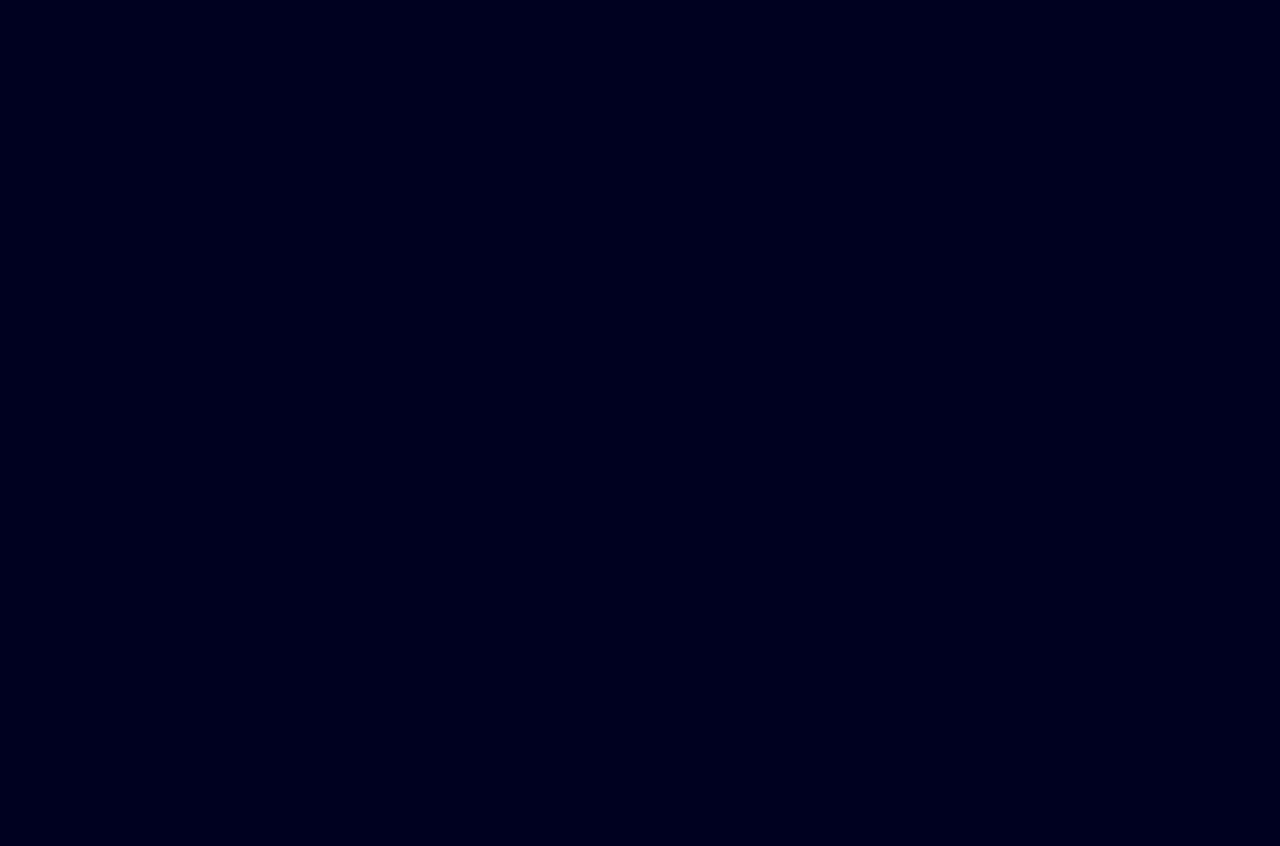
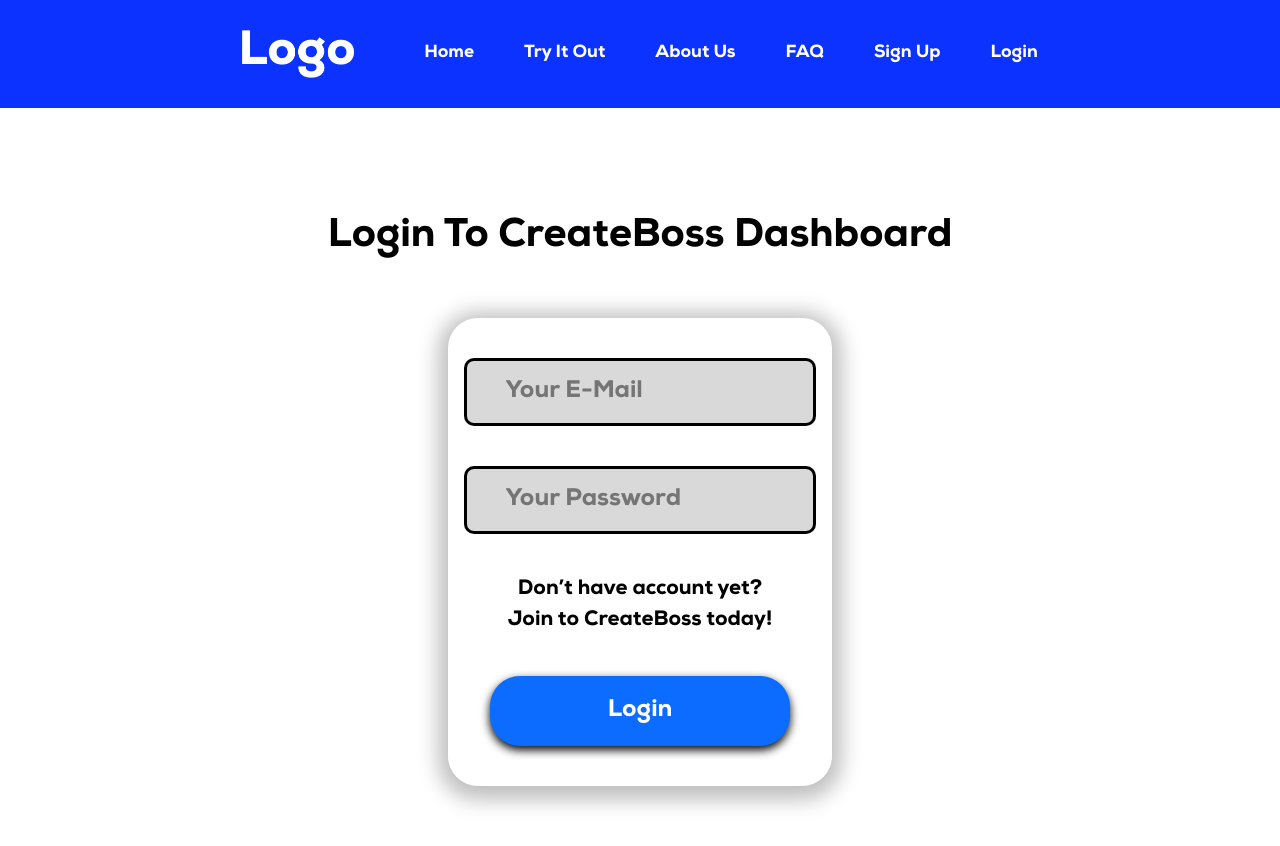
Before and after one commit to Intrgalactic/create-boss-test, a React (Vite) app: page /sign-in in a window 1280 px wide. Before the commit this address had no page. Shown: the top 846 px of the page. Before the commit the page ends 800 px from the top, so only its background shows below. Built offline with nearby package versions, Linux system fonts and the light colour scheme; no server answers.

Commit message:
firebase,sign up and sign up

```diff
--- /dev/null
+++ b/firebase.js
@@ -0,0 +1,19 @@
+
+import { initializeApp } from "firebase/app";
+import { getAnalytics } from "firebase/analytics";
+import {getAuth} from 'firebase/auth';
+
+const firebaseConfig = {
+  apiKey: "AIzaSyClXCppWPMESOkfMromjypzf6zMQ1WV_tM",
+  authDomain: "createboss-cfe24.firebaseapp.com",
+  projectId: "createboss-cfe24",
+  storageBucket: "createboss-cfe24.appspot.com",
+  messagingSenderId: "947878864126",
+  appId: "1:947878864126:web:a0711d5de0092db79771af",
+  measurementId: "G-KQQSXGQVXC"
+};
+
+const app = initializeApp(firebaseConfig);
+const analytics = getAnalytics(app);
+
+export const auth = getAuth(app);
--- a/index.html
+++ b/index.html
@@ -4,6 +4,7 @@
     <meta charset="UTF-8" />
     <link rel="icon" type="image/svg+xml" href="/vite.svg" />
     <meta name="viewport" content="width=device-width, initial-scale=1" />
+    <meta name="description" content="createBoss speech ai services"/>
     <title>CreateBoss</title>
   </head>
   <body>
--- a/package.json
+++ b/package.json
@@ -10,6 +10,7 @@
     "preview": "vite preview"
   },
   "dependencies": {
+    "firebase": "^10.1.0",
     "path": "^0.12.7",
     "react": "^18.2.0",
     "react-dom": "^18.2.0",
--- a/src/App.jsx
+++ b/src/App.jsx
@@ -3,13 +3,31 @@ import { Routes, Route } from 'react-router-dom'
 import Home from './pages/home'
 import AboutUs from './pages/about-us'
 import Faq from './pages/faq'
+import { authContext } from './context/authContext'
+import SignIn from './pages/sign-in'
+import SignUp from './pages/sign-up'
+import { useEffect, useState } from 'react'
+import { onAuthStateChanged } from 'firebase/auth'
+import { auth } from '../firebase.js';
 function App() {
-
+  const [isLogged, setIsLogged] = useState();
+  useEffect(() => {
+    onAuthStateChanged(auth, (user) => {
+      if (user) {
+        setIsLogged(true);
+      }
+      else {
+        setIsLogged(false);
+      }
+    })
+  },[setIsLogged]);
   return (
     <Routes>
-      <Route exact path="/" element={<Home/>}/>
-      <Route exact path="/about-us" element={<AboutUs/>}/>
-      <Route exact path="/faq" element={<Faq/>}/>
+      <Route exact path="/" element={<authContext.Provider value={isLogged}><Home/></authContext.Provider>}/>
+      <Route exact path="/about-us" element={<authContext.Provider value={isLogged}><AboutUs/></authContext.Provider>}/>
+      <Route exact path="/sign-in" element={<authContext.Provider value={isLogged}><SignIn/></authContext.Provider>}/>
+      <Route exact path="/sign-up" element={<authContext.Provider value={isLogged}><SignUp/></authContext.Provider>}/>
+      <Route exact path="/faq" element={<authContext.Provider value={isLogged}><Faq/></authContext.Provider>}/>
     </Routes>
   )
 }
--- /dev/null
+++ b/src/components/auth-container.jsx
@@ -0,0 +1,11 @@
+import { AuthForm } from "./auth-form";
+import { SectionHeading } from "./section-heading";
+
+export function AuthContainer({children,heading}) {
+    return (
+        <div className="auth-container">
+            <SectionHeading heading={heading} />
+            {children}
+        </div>
+    )
+}
--- /dev/null
+++ b/src/components/auth-form.jsx
@@ -0,0 +1,10 @@
+
+export function AuthForm({children}) {
+    return (
+        <div className="auth-form">
+            <form>
+                {children}
+            </form>
+        </div>
+    )
+}
--- /dev/null
+++ b/src/context/authContext.jsx
@@ -0,0 +1,3 @@
+import { createContext } from "react";
+
+export const authContext = createContext(null);
--- a/src/index.css
+++ b/src/index.css
@@ -639,7 +639,7 @@ footer {
   min-height: 90vh;
   color:white;
   background-color: #0B6CFF;
-  margin-bottom:100px;
+  padding-bottom:100px;
 }
 .about-us-section__container .section-heading,.faq-container .section-heading{
   text-shadow: 0px 2px 2px black;
@@ -735,11 +735,62 @@ footer {
   font-family:NexaHeavy;
   margin-block:0;
   padding-bottom: 50px;
+  width: 80%;
+  padding-inline:10%;
   background-color: #004FC5;
   text-shadow: 0px 2px 2px black;
 }
 .plus-sign {
   font-size:3em;
+}
+.sign-in-page,.sign-up-page {
+  background-color: white;
+}
+.auth-container {
+  min-height: 90vh;
+  padding-block:50px;
+}
+.auth-container .section-heading {
+  text-shadow: none;
+  color:black;
+}
+.auth-form form a {
+  display:block;
+  color:black;
+  text-decoration: none;
+  width: 70%;
+  margin: auto;
+  font-size:1.3em;
+  font-family:NexaHeavy;
+}
+.auth-form {
+  padding-block:40px;
+  box-shadow: 0px 4px 20px 10px rgba(0,0,0,0.25);
+  width: 30vw;
+  margin:auto;
+  border-radius: 30px;
+}
+.auth-form form {
+  display:flex;
+  flex-wrap: wrap;
+  gap:40px;
+}
+.auth-form form .call-to-action-btn {
+  margin:auto;
+  border-radius: 30px;
+  height: 70px;
+}
+.auth-form form input{
+  padding-inline:10%;
+  display:block;
+  border-radius: 10px;
+  font-family:NexaHeavy;
+  font-size:1.5em;
+  width: 70%;
+  background-color: #D9D9D9;
+  border:3px solid black;
+  height: 60px;
+  margin:auto;
 }
 @media only screen and (max-width:768px) {
   header {
@@ -1396,8 +1447,11 @@ footer {
     height: 90px;
     font-size: 1.2em;
   }
-  .about-us-section__container .section-heading {
+  .about-us-section__container .section-heading,.faq-container .section-heading {
     font-size:1.3em;
+  }
+  .section-heading-description {
+    font-size:1em;
   }
   .about-us-section__content {
 
--- a/src/layouts/nav.jsx
+++ b/src/layouts/nav.jsx
@@ -20,6 +20,8 @@ const NavWithRef = forwardRef((props, ref) => {
           <Link onClick={(e) => { scrollToItem(e, ".contact-section__form-container") }}>Contact</Link>
         </> : null
       }
+      <Link to='/sign-up'>Sign Up</Link>
+      <Link to='/sign-in'>Login</Link>
     </nav>
   )
 })
--- /dev/null
+++ b/src/pages/sign-in.jsx
@@ -0,0 +1,21 @@
+import { Link } from "react-router-dom";
+import { AuthContainer } from "src/components/auth-container";
+import { AuthForm } from "src/components/auth-form";
+import { CtaButton } from "src/components/cta-button";
+import Header from "src/layouts/header";
+
+export default function SignIn() {
+    return (
+        <div className="sign-in-page">
+            <Header/>
+            <AuthContainer heading="Login To CreateBoss Dashboard">
+                <AuthForm>
+                    <input type="email" placeholder="Your E-Mail"/>
+                    <input type="password" placeholder="Your Password"/>
+                    <Link to='/sign-up'>Don’t have account yet? Join to CreateBoss today!</Link>
+                    <CtaButton text="Login"/>
+                </AuthForm>
+            </AuthContainer>
+        </div>
+    )
+}
--- /dev/null
+++ b/src/pages/sign-up.jsx
@@ -0,0 +1,25 @@
+import { Link } from "react-router-dom";
+import { AuthContainer } from "src/components/auth-container";
+import { AuthForm } from "src/components/auth-form";
+import { CtaButton } from "src/components/cta-button";
+import Header from "src/layouts/header";
+
+export default function SignUp() {
+    return (
+        <div className="sign-up-page">
+            <Header />
+            <AuthContainer heading="Sign Up To CreateBoss">
+                <AuthForm>
+                    <input type="text" placeholder="Your Name" />
+                    <input type="text" placeholder="Your Last Name" />
+                    <input type="text" placeholder="Your Username" />
+                    <input type="email" placeholder="Your E-Mail" />
+                    <input type="password" placeholder="Your Password" />
+                    <input type="password" placeholder="Repeat Password" />
+                    <Link to='/sign-up'>Don’t have account yet? Join to CreateBoss today!</Link>
+                    <CtaButton text="Sign Up" />
+                </AuthForm>
+            </AuthContainer>
+        </div>
+    )
+}
```
Also changed, not shown: 1 other file (tests, documents, lock files or other folders).
